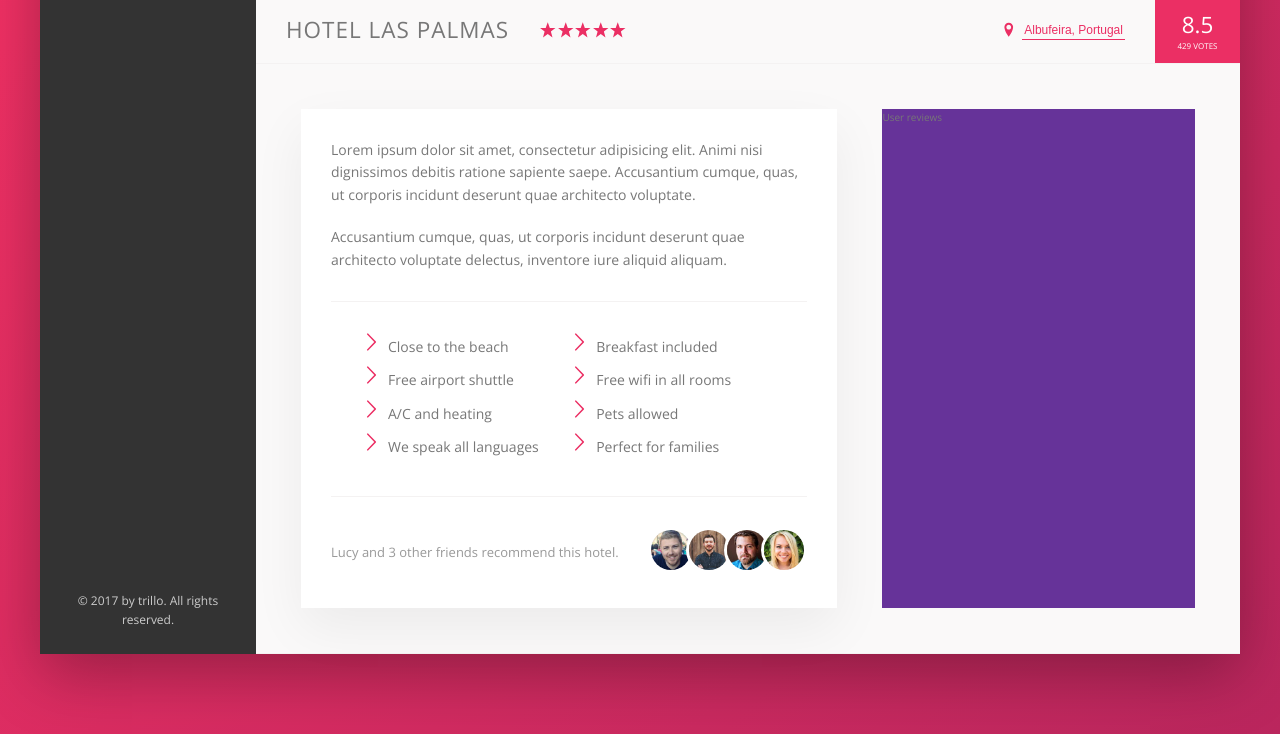
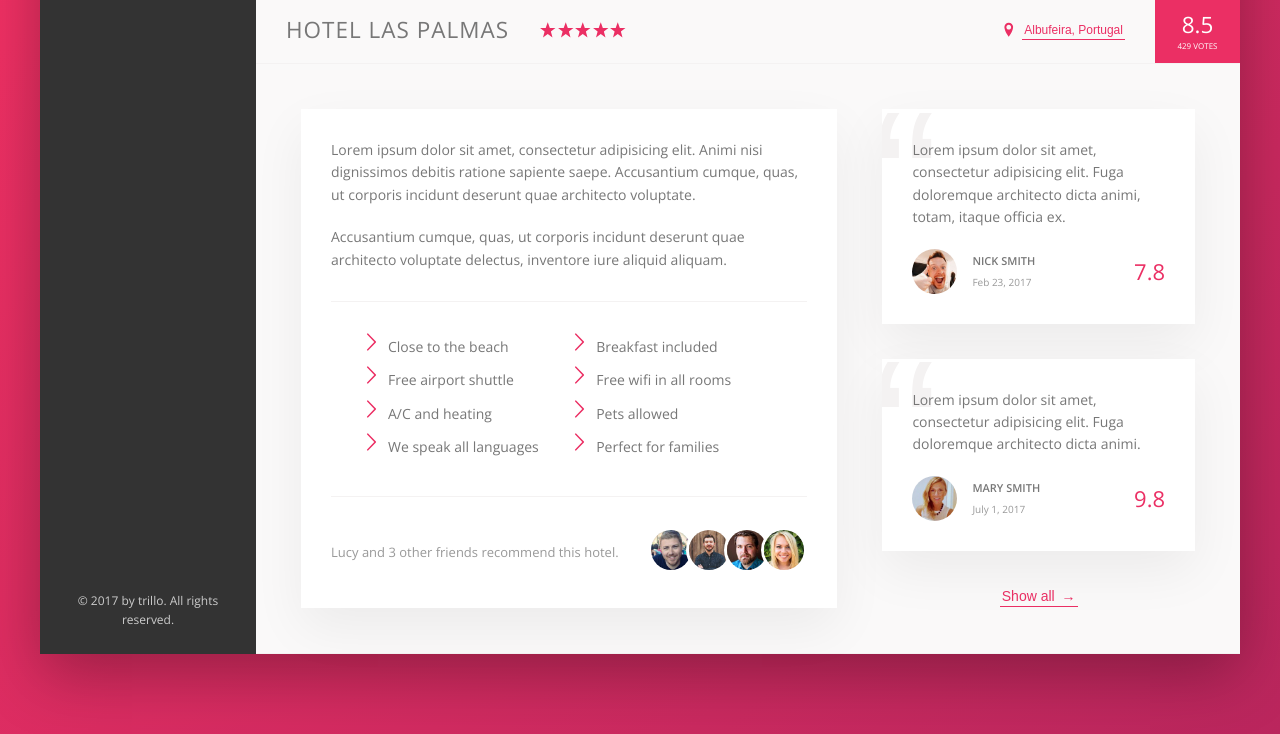
Before and after one commit to paulinekors/trillo, a website: page index.html in a window 1280 px wide. Shown: the part 538-1272 px from the top of the page. Drawn offline with nearby package versions, Linux system fonts and the light colour scheme.

Commit message:
added user review section

```diff
--- a/index.html
+++ b/index.html
@@ -166,8 +166,34 @@
                             </div>
                         </div>
 
-                        <div class="user-reviews">
-                            User reviews
+                        <fi class="user-reviews">
+                            <figure class="review">
+                                <blockquote class="review__text">
+                                    Lorem ipsum dolor sit amet, consectetur adipisicing elit. Fuga doloremque architecto dicta animi, totam, itaque officia ex.
+                                </blockquote>
+                                <figcaption class="review__user">
+                                    <img src="img/user-1.jpg" alt="User 1" class="review__photo">
+                                    <div class="review__user-box">
+                                        <p class="review__user-name">Nick Smith</p>
+                                        <p class="review__user-date">Feb 23, 2017</p>
+                                    </div>
+                                    <div class="review__rating">7.8</div>
+                                </figcaption>
+                            </figure>
+                            <figure class="review">
+                                <blockquote class="review__text">
+                                    Lorem ipsum dolor sit amet, consectetur adipisicing elit. Fuga doloremque architecto dicta animi.                                </blockquote>
+                                <figcaption class="review__user">
+                                    <img src="img/user-2.jpg" alt="User 2" class="review__photo">
+                                    <div class="review__user-box">
+                                        <p class="review__user-name">Mary Smith</p>
+                                        <p class="review__user-date">July 1, 2017</p>
+                                    </div>
+                                    <div class="review__rating">9.8</div>
+                                </figcaption>
+                            </figure>
+
+                            <button class="btn-inline">Show all <span>&rarr;</span></button>
                         </div>
                     </div>
 
--- a/sass/_components.scss
+++ b/sass/_components.scss
@@ -289,8 +289,17 @@
     cursor: pointer;
     transition: all .2s;
 
+    & span {
+        margin-left: 3px;
+        transition: margin-left .2s;
+    }
+
     &:hover {
         color: var(--color-grey-dark-1);
+
+        span {
+            margin-left: 8px;
+        }
     }
 
     &:focus {
@@ -386,3 +395,66 @@
         }
     }
 }
+
+//////////////////////////////////////////////////////////
+// REVIEW
+.review {
+    background-color: #fff;
+    box-shadow: var(--shadow-light);
+    padding: 3rem;
+    margin-bottom: 3.5rem;
+    position: relative;
+    overflow: hidden; //to stop " from showing outside of its box
+
+    &__text {
+        margin-bottom: 2rem;
+        z-index: 10;
+        position: relative; //you have to set this for z-index to work
+    }
+
+    &__user {
+        display: flex;
+        align-items: center;
+    }
+
+    &__photo{
+        height: 4.5rem;
+        width: 4.5rem;
+        border-radius: 50%;
+        margin-right: 1.5rem;
+    }
+
+    &__user-box{
+        margin-right: auto;
+    }
+
+    &__user-name{
+        font-size: 1.1rem;
+        font-weight: 600;
+        text-transform: uppercase;
+        margin-bottom: .4rem;
+    }
+
+    &__user-date{
+        font-size: 1rem;
+        color: var(--color-grey-dark-3);
+    }
+
+    &__rating {
+        color: var(--color-primary);
+        font-size: 2.2rem;
+        font-weight: 300;
+    }
+
+    &::before {
+        content: "\201C";
+        position: absolute;
+        top: -2.75rem;
+        left: -1rem;
+        font-size: 20rem;
+        color: var(--color-grey-light-2);
+        font-family: sans-serif;
+        line-height: 1; //the default is gigantic
+        z-index: 1; //to stop it from overflowing over the text
+    }
+}
--- a/sass/_layout.scss
+++ b/sass/_layout.scss
@@ -42,6 +42,7 @@
 
 .detail {
     display: flex;
+    font-size: 1.4rem; //this is the parent so all children will inherit this too
     padding: 4.5rem;
     background-color: var(--color-grey-light-1);
     border-bottom: var(--line);
@@ -49,7 +50,6 @@
 
 .description {
     background-color: #fff;
-    font-size: 1.4rem;
     box-shadow: var(--shadow-light);
     padding: 3rem;
     flex: 0 0 60%;
@@ -57,6 +57,10 @@
 }
 
 .user-reviews {
-    background-color: rebeccapurple;
+    //background-color: rebeccapurple;
     flex: 1; //assign the remaining space to this element
+
+    display: flex;
+    flex-direction: column; //to center the button
+    align-items: center; //to stop the line from showing at the bottom of the entire box, not just the text
 }
```
Also changed, not shown: css/style.css.
